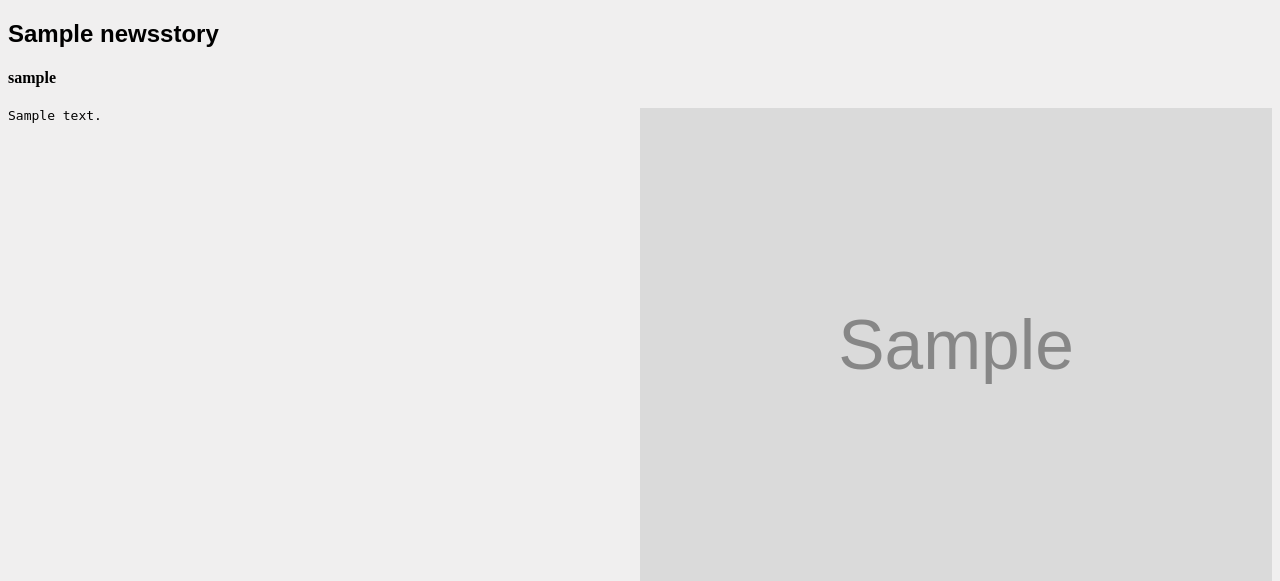
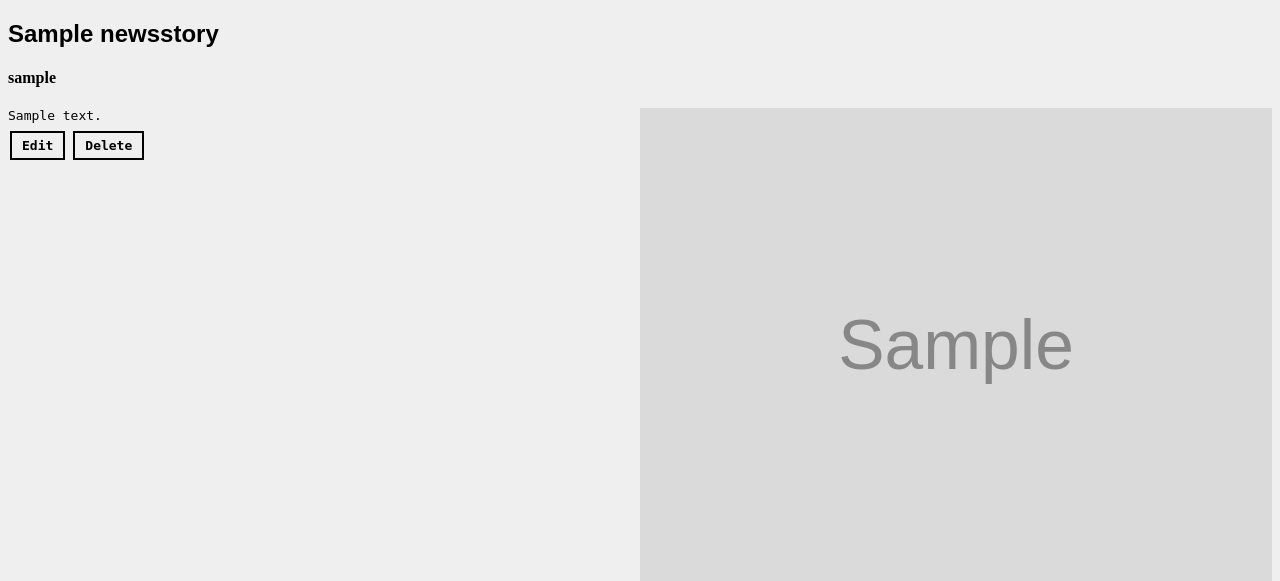
Before and after one commit to ShaunaMack/she-codes-news, a Django app: page /news/1/ in a window 1280 px wide. Shown: the part 87-668 px from the top of the page. Run offline with Django 3.2, Linux system fonts and the light colour scheme; a user stored in the database is signed in; tables that the repository leaves empty hold one stand-in row (values such as "Sample post"); grey boxes marked "Sample" are stand-in pictures; parts of the project's set-up code (start-up, migrations or seed data) failed here and were passed over; some web fonts are replaced.

Commit message:
allow stories to be edited or deleted by author

```diff
--- a/she_codes_news/news/static/news/styles.css
+++ b/she_codes_news/news/static/news/styles.css
@@ -84,3 +84,10 @@
     margin: 0 0 10px 10px;
     width: 50%;
 }
+.story-links {
+    size: 3rem;
+    color: #000;
+    font-weight: bold;
+    padding: 5px 10px;
+    border: 2px solid black;
+}
--- a/she_codes_news/news/templates/news/story.html
+++ b/she_codes_news/news/templates/news/story.html
@@ -18,5 +18,11 @@
         {% endif %}
         {{ story.content|linebreaks }}
     </div>
+    {% if user == story.author %}
+        <div >
+            <a class="story-links" href="{% url 'news:editStory' story.id %}">Edit</a>
+            <a class="story-links" href="{% url 'news:deleteStory' story.id %}">Delete</a>
+        </div>
+    {% endif %}
 </div>
 {% endblock %}
--- a/she_codes_news/news/urls.py
+++ b/she_codes_news/news/urls.py
@@ -6,5 +6,7 @@ app_name = 'news'
 urlpatterns = [
     path('', views.IndexView.as_view(), name='index'), # /news/
     path('<int:pk>/', views.StoryView.as_view(), name='story'), # /news/3
-    path('add-story/', views.AddStoryView.as_view(), name='newStory') # /news/add-story
+    path('add-story/', views.AddStoryView.as_view(), name='newStory'), # /news/add-story
+    path('<int:pk>/edit/', views.StoryUpdateView.as_view(), name='editStory'), # /news/1/edit
+    path('<int:pk>/delete/', views.StoryDeleteView.as_view(), name='deleteStory'),
 ]
--- a/she_codes_news/news/views.py
+++ b/she_codes_news/news/views.py
@@ -1,4 +1,6 @@
+from django.contrib.auth.mixins import LoginRequiredMixin, UserPassesTestMixin
 from django.views import generic
+from django.views.generic.edit import UpdateView, DeleteView
 from django.urls import reverse_lazy
 from .models import NewsStory
 from .forms import StoryForm
@@ -34,3 +36,22 @@ class AddStoryView(generic.CreateView):
         #set author to user logged in
         form.instance.author = self.request.user
         return super().form_valid(form)
+
+class StoryUpdateView(LoginRequiredMixin, UserPassesTestMixin, UpdateView):
+    model = NewsStory
+    fields = ['title', 'pub_date', 'content', 'image_url']
+    template_name = 'news/editStory.html'
+    success_url = reverse_lazy('news:index')
+
+    def test_func(self):
+        obj = self.get_object()
+        return obj.author == self.request.user
+
+class StoryDeleteView(LoginRequiredMixin, UserPassesTestMixin, DeleteView):
+    model = NewsStory
+    template_name = 'news/deleteStory.html'
+    success_url = reverse_lazy('news:index')
+
+    def test_func(self):
+        obj = self.get_object()
+        return obj.author == self.request.user
```
Also changed, not shown: she_codes_news/news/templates/news/deleteStory.html (added, +11 -0 lines), she_codes_news/news/templates/news/editStory.html (added, +11 -0 lines).
